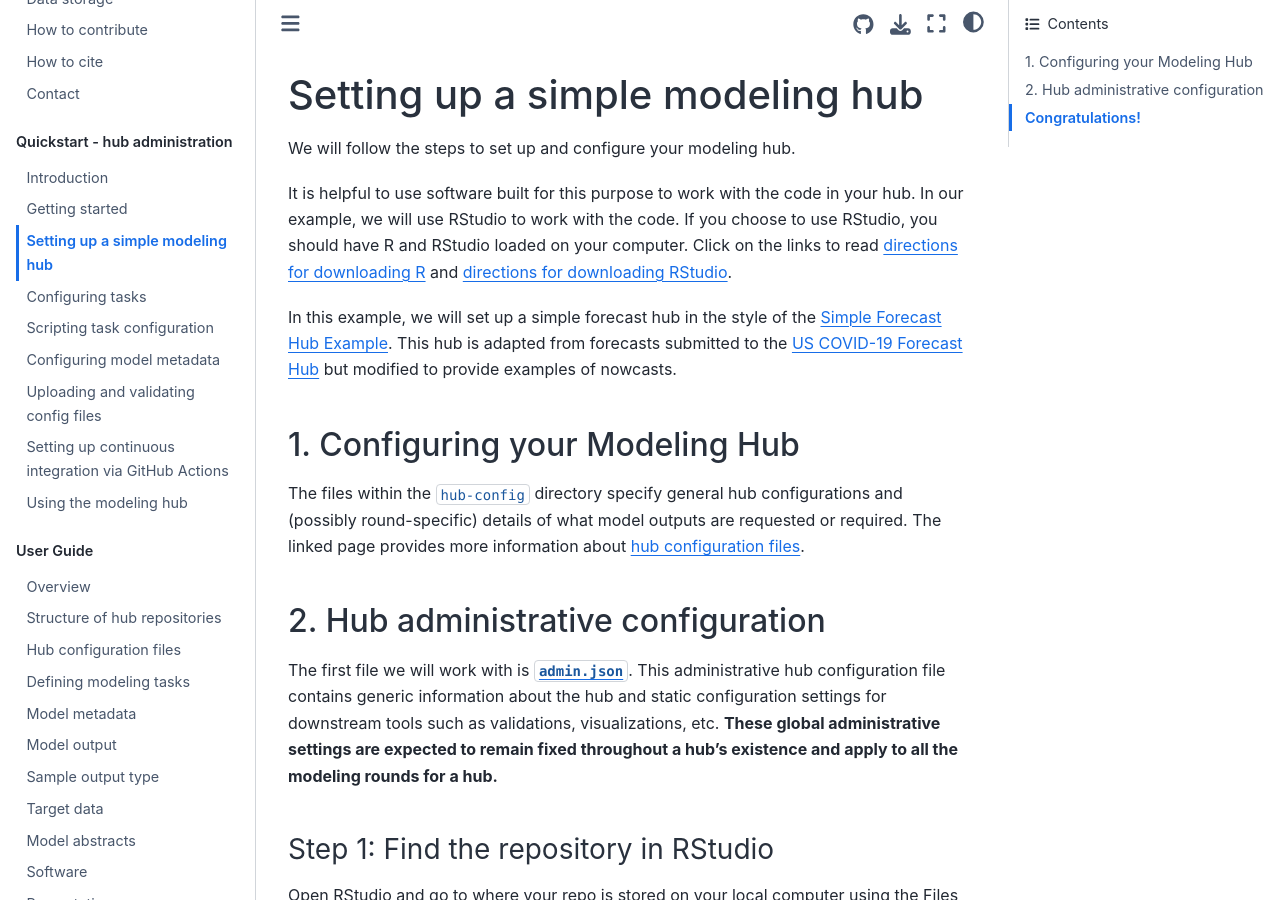
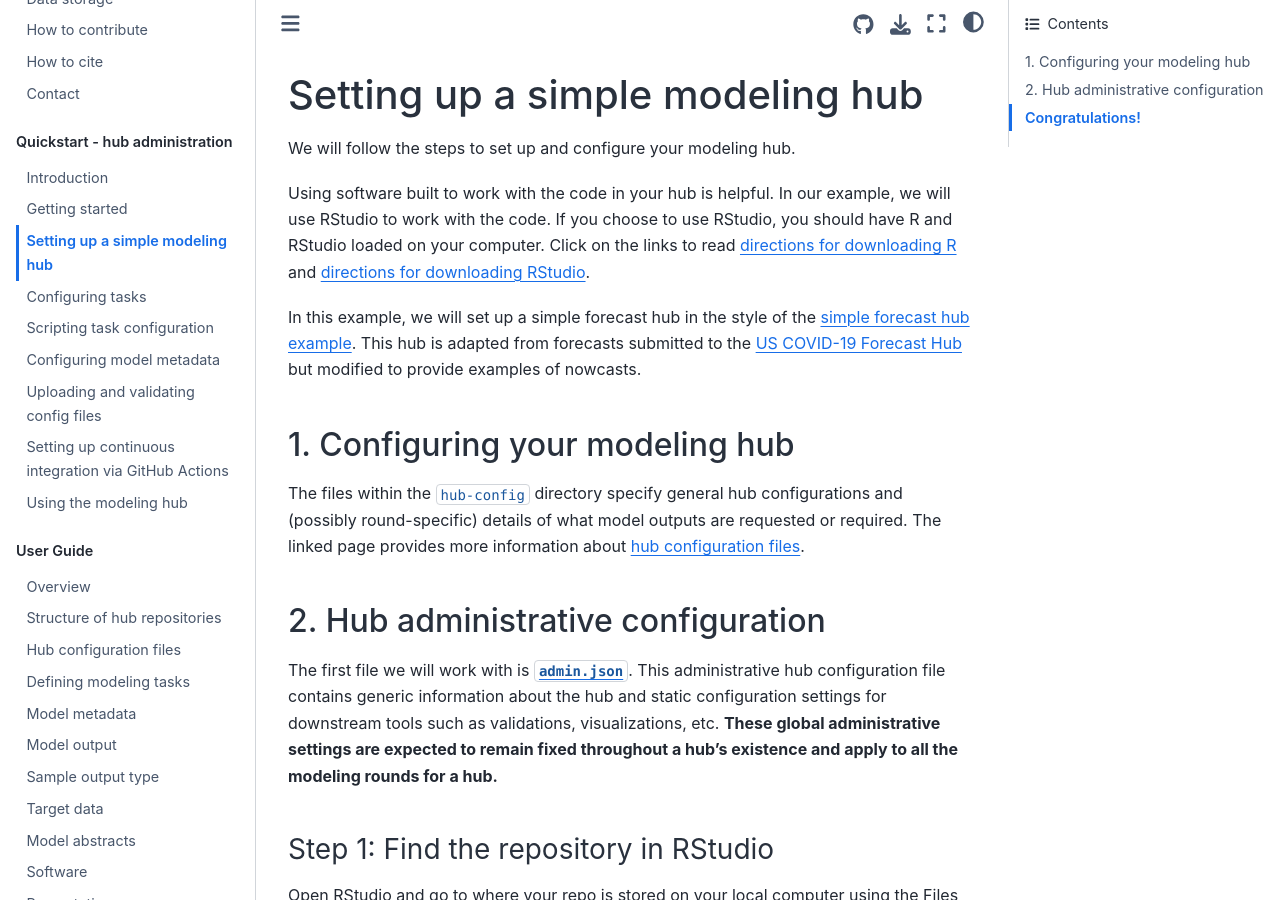
Before and after one commit to hubverse-org/hubDocs, a Sphinx documentation site: the page built from docs/source/quickstart-hub-admin/setting-up.md, in a window 1280 px wide and 900 px high. Built offline with Sphinx 7.4.7 and the Sphinx Book theme 1.1.4, drawn with Linux system fonts in a browser that asks for light colours; comment, search, counter and statistics services are not loaded.

```diff
--- a/docs/source/quickstart-hub-admin/setting-up.md
+++ b/docs/source/quickstart-hub-admin/setting-up.md
@@ -2,11 +2,11 @@
 
 We will follow the steps to set up and configure your modeling hub.
 
-It is helpful to use software built for this purpose to work with the code in your hub. In our example, we will use RStudio to work with the code. If you choose to use RStudio, you should have R and RStudio loaded on your computer. Click on the links to read [directions for downloading  R](https://cran.rstudio.com/) and [directions for downloading RStudio](https://posit.co/download/rstudio-desktop/).
+Using software built to work with the code in your hub is helpful. In our example, we will use RStudio to work with the code. If you choose to use RStudio, you should have R and RStudio loaded on your computer. Click on the links to read [directions for downloading  R](https://cran.rstudio.com/) and [directions for downloading RStudio](https://posit.co/download/rstudio-desktop/).
 
-In this example, we will set up a simple forecast hub in the style of the [Simple Forecast Hub Example](https://github.com/hubverse-org/example-simple-forecast-hub). This hub is adapted from forecasts submitted to the [US COVID-19 Forecast Hub](https://github.com/reichlab/covid19-forecast-hub) but modified to provide examples of nowcasts.
+In this example, we will set up a simple forecast hub in the style of the [simple forecast hub example](https://github.com/hubverse-org/example-simple-forecast-hub). This hub is adapted from forecasts submitted to the [US COVID-19 Forecast Hub](https://github.com/reichlab/covid19-forecast-hub) but modified to provide examples of nowcasts.
 
-## 1. Configuring your Modeling Hub
+## 1. Configuring your modeling hub
 
 The files within the `hub-config` directory specify general hub configurations and (possibly round-specific) details of what model outputs are requested or required. The linked page provides more information about [hub configuration files](../user-guide/hub-config.md).
 
```
